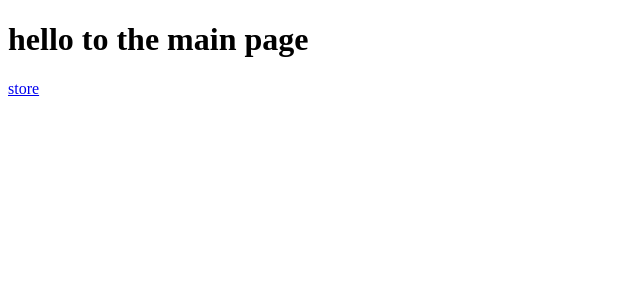
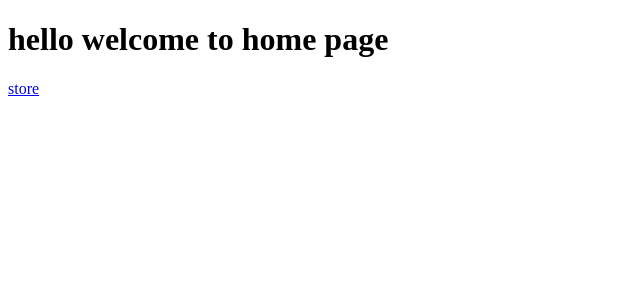
Before and after one commit to JobertDev27/Lunel-Mock-up-Store, a React (Vite) app: page / in a window 1280 px wide. Shown: the top 300 px of the page, without its empty margins (0-640 px from the left). Built offline with nearby package versions, Linux system fonts and the light colour scheme.

Commit message:
added jsx for each pages

```diff
--- a/src/App.jsx
+++ /dev/null
@@ -1,10 +0,0 @@
-import Header from "./components/Header/HeadingText";
-
-export default function App() {
-  return (
-    <div>
-      <Header message={"hello to the main page"} />
-      <a href="store">store</a>
-    </div>
-  );
-}
--- /dev/null
+++ b/src/Cart.jsx
@@ -0,0 +1,3 @@
+export default function Cart() {
+  return <h1>welcome to the cart page</h1>;
+}
--- /dev/null
+++ b/src/Contact.jsx
@@ -0,0 +1,3 @@
+export default function Contact() {
+  return <h1>welcome to the contact page</h1>;
+}
--- /dev/null
+++ b/src/Home.jsx
@@ -0,0 +1,8 @@
+export default function Home() {
+  return (
+    <div>
+      <h1>hello welcome to home page</h1>
+      <a href="store">store</a>
+    </div>
+  );
+}
--- /dev/null
+++ b/src/Shop.jsx
@@ -0,0 +1,3 @@
+export default function Shop() {
+  return <h1>hello welcome to the shop page</h1>;
+}
--- a/src/Store.jsx
+++ /dev/null
@@ -1,3 +0,0 @@
-export default function Store() {
-  return <h1>hello welcome to the store</h1>;
-}
```
Also changed, not shown: src/main.jsx (+16 -5 lines).
